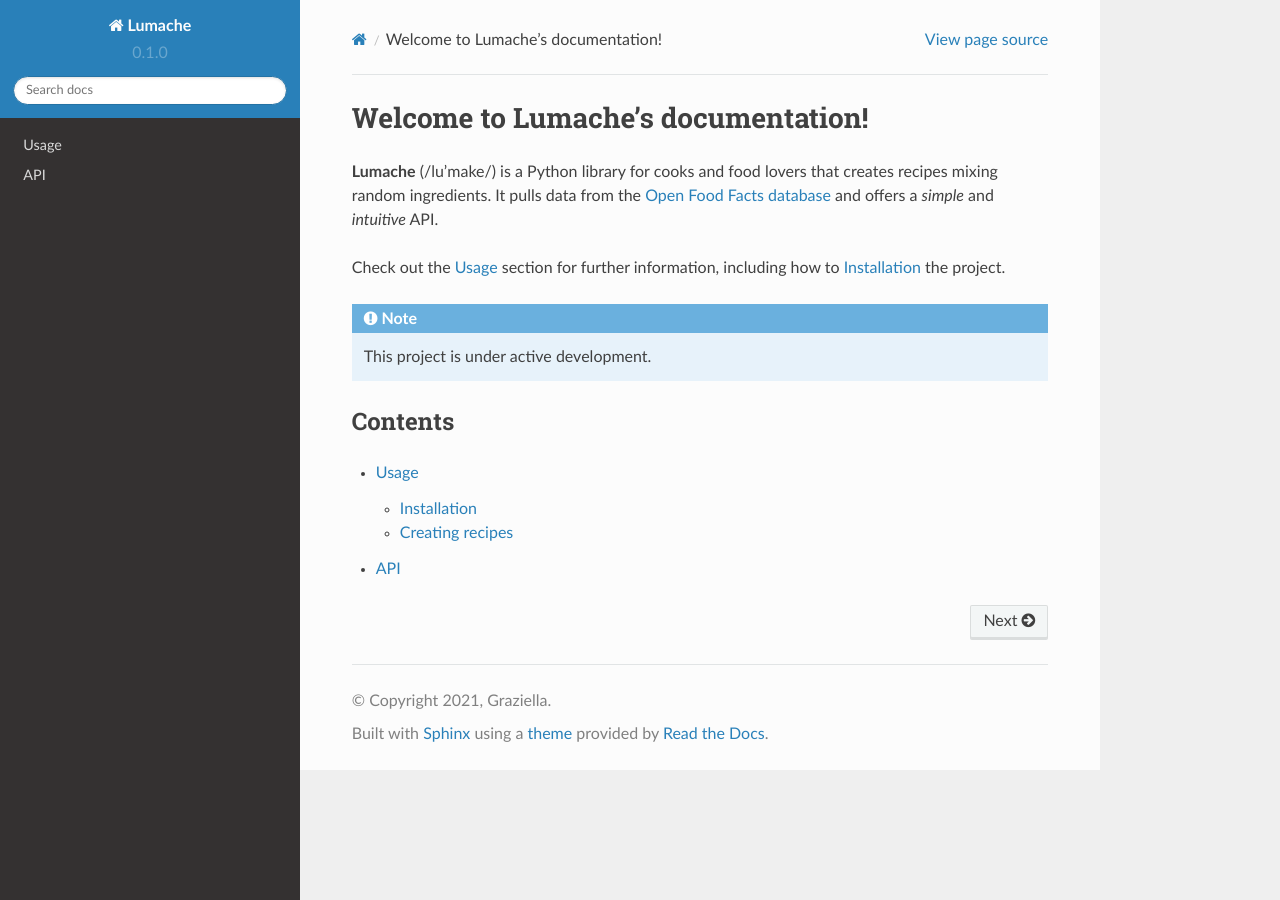
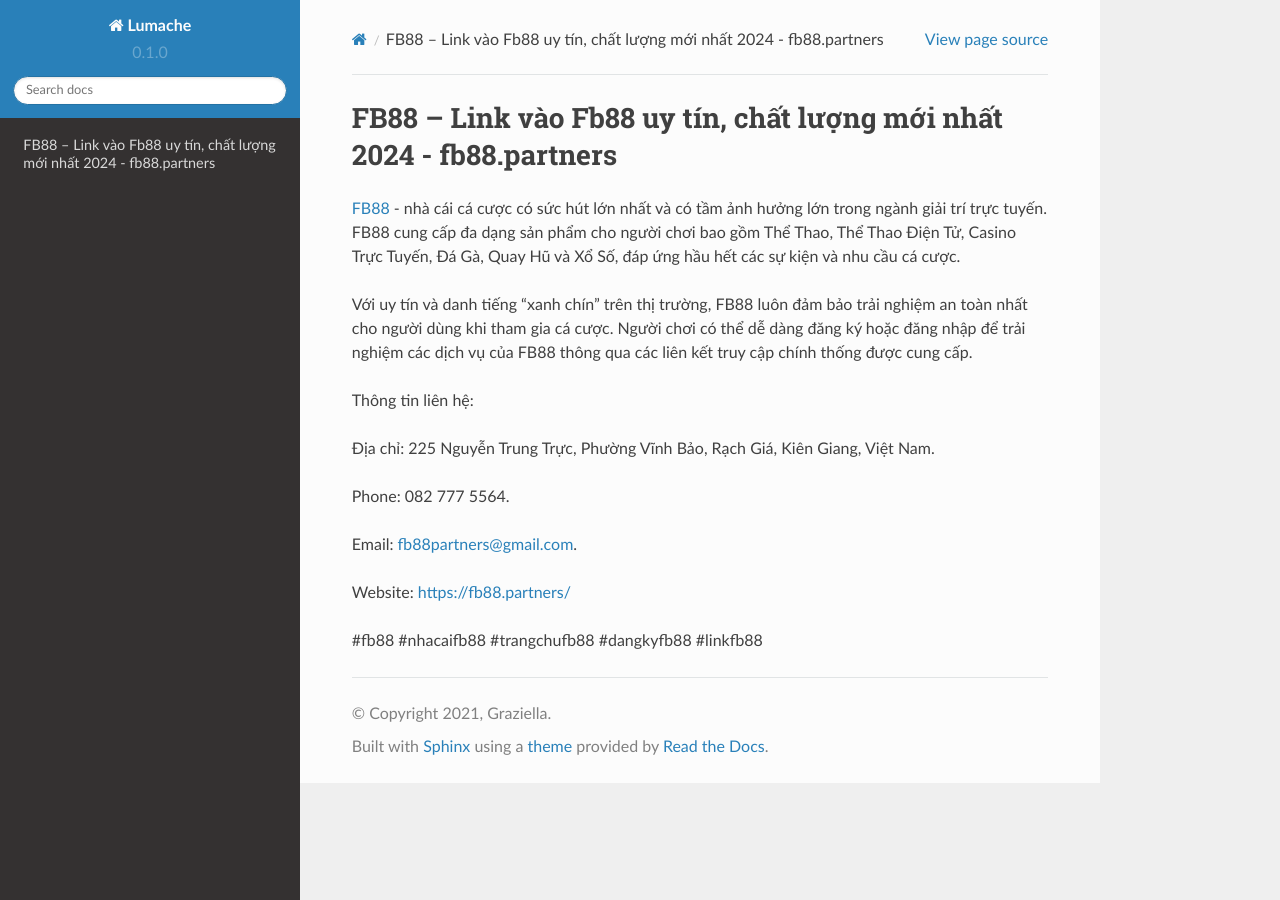
Before and after one commit to socialentity1/fb88partners, a Sphinx documentation site: the page built from docs/source/index.rst, in a window 1280 px wide. Built offline with Sphinx 7.4.7 and the Read the Docs theme 2.0.0, drawn with Linux system fonts in a browser that asks for light colours.

Commit message:
Update index.rst

```diff
--- a/docs/source/index.rst
+++ b/docs/source/index.rst
@@ -1,22 +1,18 @@
-Welcome to Lumache's documentation!
+FB88 – Link vào Fb88 uy tín, chất lượng mới nhất 2024 - fb88.partners
 ===================================
 
-**Lumache** (/lu'make/) is a Python library for cooks and food lovers
-that creates recipes mixing random ingredients.
-It pulls data from the `Open Food Facts database <https://world.openfoodfacts.org/>`_
-and offers a *simple* and *intuitive* API.
+`FB88 <https://fb88.partners/>`_ - nhà cái cá cược có sức hút lớn nhất và có tầm ảnh hưởng lớn trong ngành giải trí trực tuyến. FB88 cung cấp đa dạng sản phẩm cho người chơi bao gồm Thể Thao, Thể Thao Điện Tử, Casino Trực Tuyến, Đá Gà, Quay Hũ và Xổ Số, đáp ứng hầu hết các sự kiện và nhu cầu cá cược.
 
-Check out the :doc:`usage` section for further information, including
-how to :ref:`installation` the project.
+Với uy tín và danh tiếng "xanh chín" trên thị trường, FB88 luôn đảm bảo trải nghiệm an toàn nhất cho người dùng khi tham gia cá cược. Người chơi có thể dễ dàng đăng ký hoặc đăng nhập để trải nghiệm các dịch vụ của FB88 thông qua các liên kết truy cập chính thống được cung cấp.
 
-.. note::
+Thông tin liên hệ:
 
-   This project is under active development.
+Địa chỉ: 225 Nguyễn Trung Trực, Phường Vĩnh Bảo, Rạch Giá, Kiên Giang, Việt Nam.
 
-Contents
---------
+Phone: 082 777 5564.
 
-.. toctree::
+Email: fb88partners@gmail.com.
 
-   usage
-   api
+Website: https://fb88.partners/
+
+#fb88 #nhacaifb88 #trangchufb88 #dangkyfb88 #linkfb88
```
